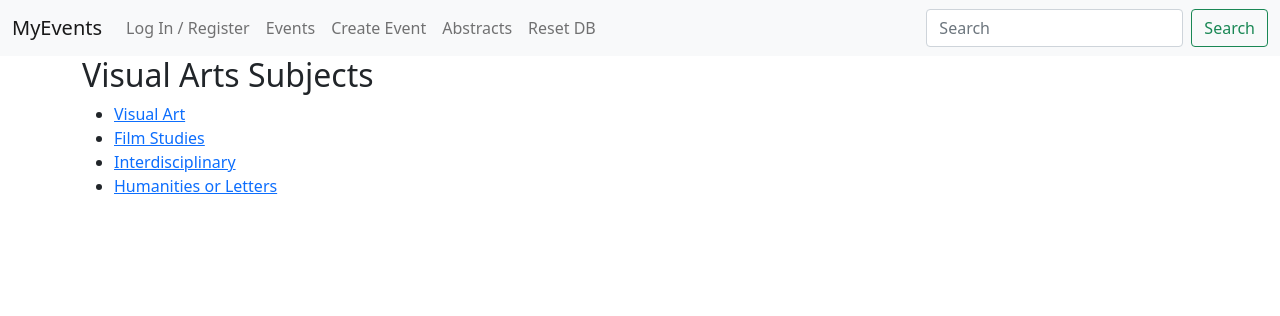
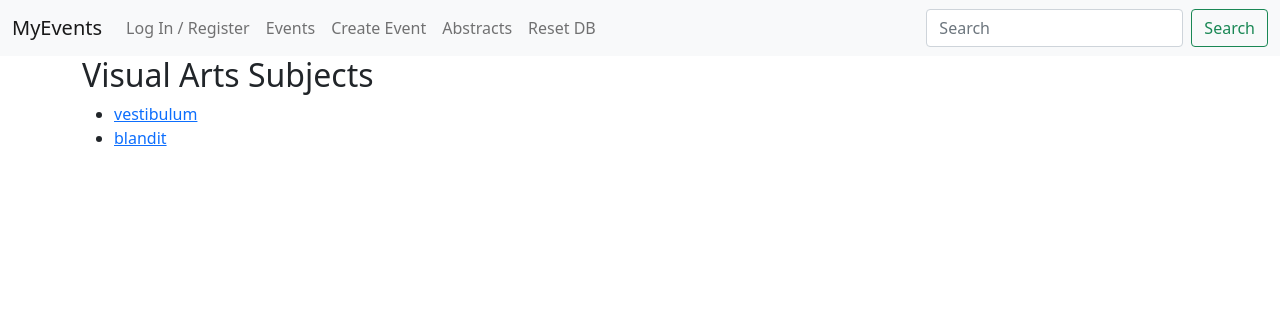
Before and after one commit to jjquan111/CPSC-332-Group-Project, a PHP site: page /abstracts/VisualArts.php in a window 1280 px wide. Shown: the top 316 px of the page. Run offline with PHP 8.4, Linux system fonts and the light colour scheme.

Commit message:
Update VisualArts.php

```diff
--- a/abstracts/VisualArts.php
+++ b/abstracts/VisualArts.php
@@ -3,10 +3,8 @@ require_once('../base.php');
 
 // Define the subject areas relevant to Visual Arts abstracts
 $subjectAreas = [
-    'Visual Art',
-    'Film Studies',
-    'Interdisciplinary',
-    'Humanities or Letters',
+    'vestibulum',
+    'blandit',
     // Add any other subjects relevant to Visual Arts
 ];
 
```
